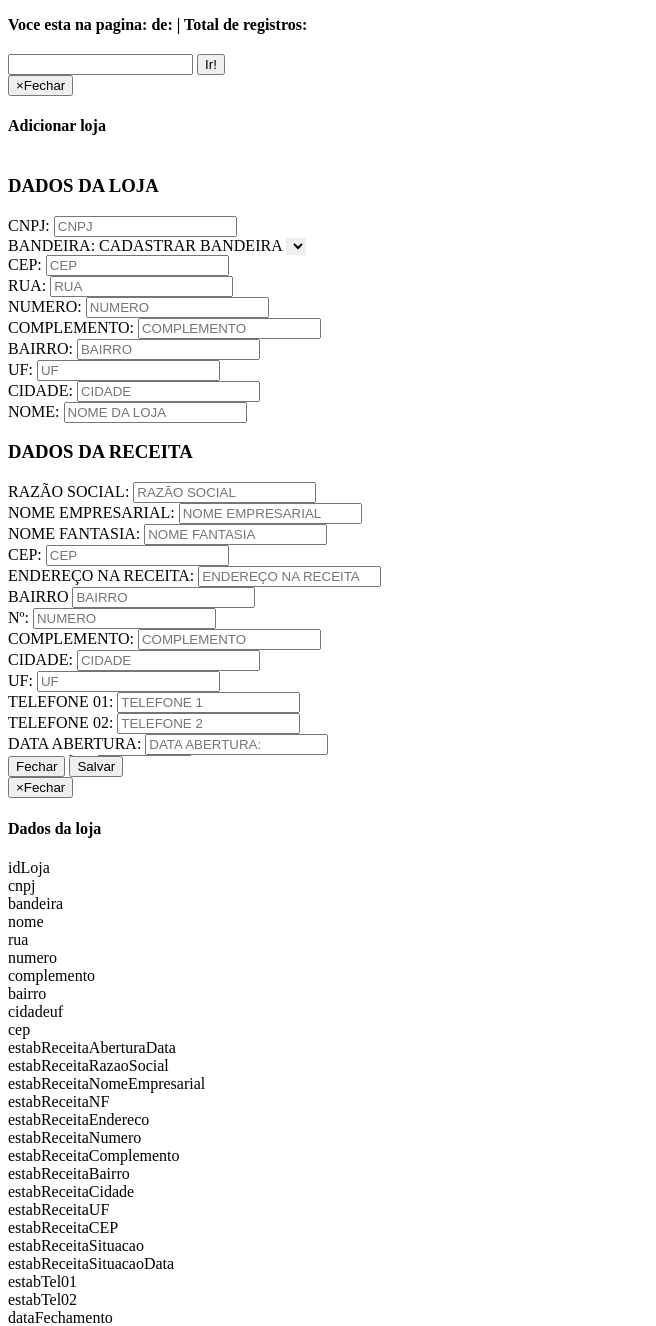
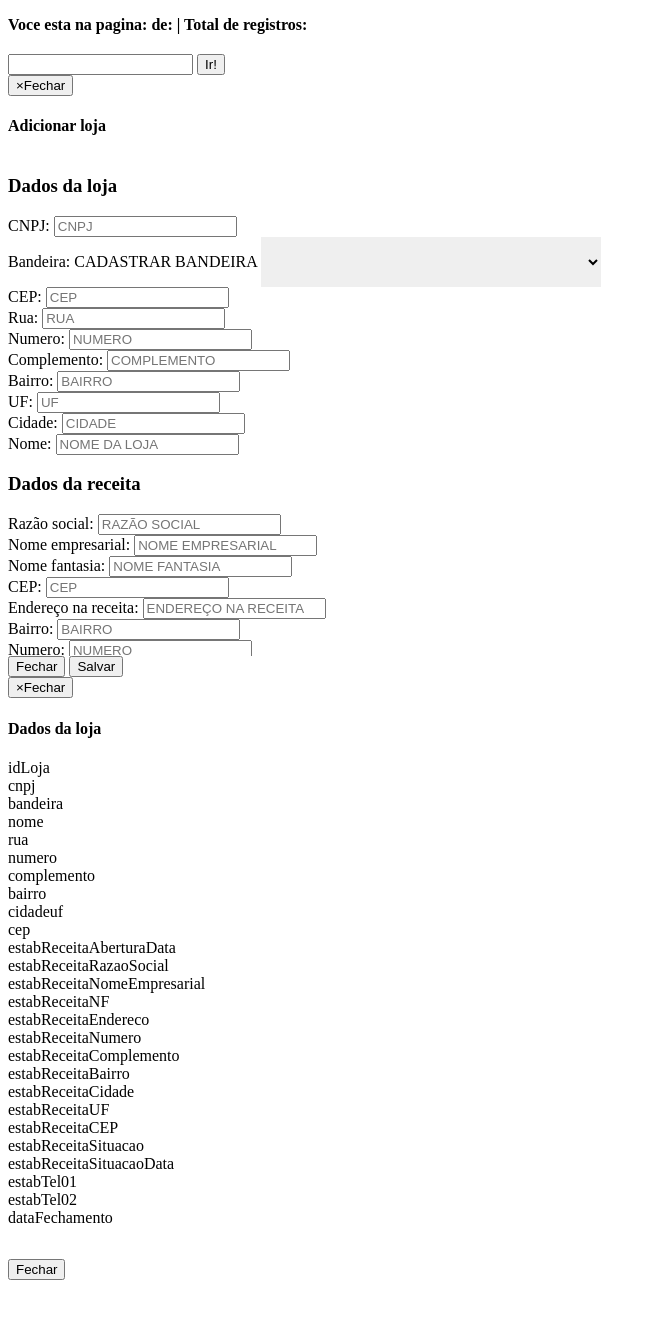
Before and after one commit to devcafe/webCafe, a PHP site: page /webCafe/modulos/mod_operacional/view/ger_lojas.php in a window 1280 px wide. Shown: the part 135-1461 px from the top of the page, without its empty margins (0-656 px from the left). After the commit the page ends 1415 px from the top, so only its background shows below. Run offline with PHP 8.4, Linux system fonts and the light colour scheme; the visitor is signed in with stand-in values (Sample User, id 1); data that the repository does not hold is empty.

Commit message:
Correcoes de layout

```diff
--- a/modulos/mod_operacional/view/ger_lojas.php
+++ b/modulos/mod_operacional/view/ger_lojas.php
@@ -136,7 +136,7 @@
 						<div class="form-group">
 						<div class="col-xs-12">
 								<div class="form-group has-feedback">
-									<label for="estabReceitaAberturaData"><h3>DADOS DA LOJA</h3></label>
+									<label for="estabReceitaAberturaData"><h3>Dados da loja</h3></label>
 								</div>
 							</div>
 							<div class="col-xs-7">
@@ -147,8 +147,8 @@
 							</div>
 							<div class="col-xs-5">
 								<div class="form-group has-feedback">
-									<label for="bandeira" >BANDEIRA: <a src = "#" contenteditable="true" tabindex = '-1' >CADASTRAR BANDEIRA</a></label>
-									<select name ="bandeira" class="form-control"> </select>
+									<label for="bandeira" >Bandeira: <a src = "#" contenteditable="true" tabindex = '-1' >Cadastrar bandeira</a></label>
+									<select name ="bandeira" class = "bandeirasSelectContainner"> </select>
 								</div>
 							</div>
 							<div class="col-xs-2">
@@ -159,26 +159,26 @@
 							</div>
 							<div class="col-xs-5">
 								<div class="form-group has-feedback">
-									<label for="rua">RUA:</label>
-									<input type="text" name = "rua" class="form-control" placeholder="RUA">
+									<label for="rua">Rua:</label>
+									<input type="text" name = "rua" class="form-control" placeholder="Rua">
 								</div>
 							</div>
 							<div class="col-xs-2">
 								<div class="form-group has-feedback">
-									<label for="numero">NUMERO:</label>
-									<input type="text" name = "numero" class="form-control" placeholder="NUMERO">
+									<label for="numero">Numero:</label>
+									<input type="text" name = "numero" class="form-control" placeholder="Numero">
 								</div>
 							</div>
 							<div class="col-xs-4">
 								<div class="form-group has-feedback">
-									<label for="complemento">COMPLEMENTO:</label>
-									<input type="text" name = "complemento" class="form-control" placeholder="COMPLEMENTO">
+									<label for="complemento">Complemento:</label>
+									<input type="text" name = "complemento" class="form-control" placeholder="Complemento">
 								</div>
 							</div>
 							<div class="col-xs-3">
 								<div class="form-group has-feedback">
-									<label for="bairro">BAIRRO:</label>
-									<input type="text" name = "bairro" class="form-control" placeholder="BAIRRO">
+									<label for="bairro">Bairro:</label>
+									<input type="text" name = "bairro" class="form-control" placeholder="Bairro">
 								</div>
 							</div>
 							<div class="col-xs-2">
@@ -189,14 +189,14 @@
 							</div>
 							<div class="col-xs-3 ">
 								<div class="form-group has-feedback">
-									<label for="cidade">CIDADE:</label>
-									<input type="text" name = "cidade" class="form-control" placeholder="CIDADE">
+									<label for="cidade">Cidade:</label>
+									<input type="text" name = "cidade" class="form-control" placeholder="Cidade">
 								</div>
 							</div>
 								<div class="col-xs-12">
 								<div class="form-group has-feedback">
-									<label for="nome">NOME:</label>
-									<input type="text" name = "nome" class="form-control" placeholder="NOME DA LOJA">
+									<label for="nome">Nome:</label>
+									<input type="text" name = "nome" class="form-control" placeholder="Nome da loja">
 								</div>
 							</div>
 
@@ -216,28 +216,28 @@
 
 							<div class="col-xs-12">
 								<div class="form-group has-feedback">
-									<label for="estabReceitaAberturaData"><h3>DADOS DA RECEITA</h3></label>
+									<label for="estabReceitaAberturaData"><h3>Dados da receita</h3></label>
 								</div>
 							</div>
 
 							<div class="col-xs-7">
 								<div class="form-group has-feedback">
-									<label for="estabReceitaRazaoSocial">RAZÃO SOCIAL:</label>
-									<input type="text" name = "estabReceitaRazaoSocial" class="form-control" placeholder="RAZÃO SOCIAL">
+									<label for="estabReceitaRazaoSocial">Razão social:</label>
+									<input type="text" name = "estabReceitaRazaoSocial" class="form-control" placeholder="Razão social">
 								</div>
 							</div>
 
 							<div class="col-xs-7">
 								<div class="form-group has-feedback">
-									<label for="estabReceitaNomeEmpresarial">NOME EMPRESARIAL:</label>
-									<input type="text" name = "estabReceitaNomeEmpresarial" class="form-control" placeholder="NOME EMPRESARIAL">
+									<label for="estabReceitaNomeEmpresarial">Nome empresarial:</label>
+									<input type="text" name = "estabReceitaNomeEmpresarial" class="form-control" placeholder="Nome empresarial">
 								</div>
 							</div>
 
 							<div class="col-xs-7">
 								<div class="form-group has-feedback">
-									<label for="estabReceitaNF">NOME FANTASIA:</label>
-									<input type="text" name = "estabReceitaNF" class="form-control" placeholder="NOME FANTASIA">
+									<label for="estabReceitaNF">Nome fantasia:</label>
+									<input type="text" name = "estabReceitaNF" class="form-control" placeholder="Nome fantasia">
 								</div>
 							</div>
 							<div class="col-xs-12">
@@ -254,34 +254,34 @@
 							</div>
 							<div class="col-xs-5">
 								<div class="form-group has-feedback">
-									<label for="estabReceitaEndereco">ENDEREÇO NA RECEITA:</label>
-									<input type="text" name = "estabReceitaEndereco" class="form-control" placeholder="ENDEREÇO NA RECEITA">
+									<label for="estabReceitaEndereco">Endereço na receita:</label>
+									<input type="text" name = "estabReceitaEndereco" class="form-control" placeholder="Endereço na receita">
 								</div>
 							</div>
 
 							<div class="col-xs-4">
 								<div class="form-group has-feedback">
-									<label for="estabReceitaBairro">BAIRRO</label>
+									<label for="estabReceitaBairro">Bairro:</label>
 									<input type="text" name = "estabReceitaBairro" class="form-control" placeholder="Bairro">
 								</div>
 							</div>
 
 							<div class="col-xs-2">
 								<div class="form-group has-feedback">
-									<label for="estabReceitaNumero">Nº:</label>
-									<input type="text" name = "estabReceitaNumero" class="form-control" placeholder="NUMERO">
+									<label for="estabReceitaNumero">Numero:</label>
+									<input type="text" name = "estabReceitaNumero" class="form-control" placeholder="Numero">
 								</div>
 							</div>
 							<div class="col-xs-4">
 								<div class="form-group has-feedback">
-									<label for="estabReceitaComplemento">COMPLEMENTO:</label>
-									<input type="text" name = "estabReceitaComplemento" class="form-control" placeholder="COMPLEMENTO">
+									<label for="estabReceitaComplemento">Complemento:</label>
+									<input type="text" name = "estabReceitaComplemento" class="form-control" placeholder="Complemento">
 								</div>
 							</div>
 							<div class="col-xs-3">
 								<div class="form-group has-feedback">
-									<label for="estabReceitaCidade">CIDADE:</label>
-									<input type="text" name = "estabReceitaCidade" class="form-control" placeholder="CIDADE">
+									<label for="estabReceitaCidade">Cidade:</label>
+									<input type="text" name = "estabReceitaCidade" class="form-control" placeholder="Cidade">
 								</div>
 							</div>
 							<div class="col-xs-2">
@@ -292,27 +292,27 @@
 							</div>
 							<div class="col-xs-4">
 								<div class="form-group has-feedback">
-									<label for="estabTel01">TELEFONE 01:</label>
-									<input type="text" name = "estabTel01" class="form-control" placeholder="TELEFONE 1">
+									<label for="estabTel01">Telefone 01:</label>
+									<input type="text" name = "estabTel01" class="form-control" placeholder="Telefone 1">
 								</div>
 							</div>
 							<div class="col-xs-4">
 								<div class="form-group has-feedback">
-									<label for="estabTel02">TELEFONE 02: </label>
-									<input type="text" name = "estabTel02" class="form-control" placeholder="TELEFONE 2">
+									<label for="estabTel02">Telefone 02: </label>
+									<input type="text" name = "estabTel02" class="form-control" placeholder="Telefone 2">
 								</div>
 							</div>
 
 							<div class="col-xs-4">
 								<div class="form-group has-feedback">
-									<label for="estabReceitaAberturaData">DATA ABERTURA:</label>
-									<input type="text" name = "estabReceitaAberturaData" class="form-control" placeholder="DATA ABERTURA:">
+									<label for="estabReceitaAberturaData">Data abertura:</label>
+									<input type="text" name = "estabReceitaAberturaData" class="form-control" placeholder="Data abertura:">
 								</div>
 							</div>
 
 							<div class="col-xs-3">
 								<div class="form-group has-feedback">
-									<label for="estabReceitaSituacao">SITUAÇÃO:</label>
+									<label for="estabReceitaSituacao">Situação:</label>
 									<select  name="estabReceitaSituacao" id="estabReceitaSituacao" class="form-control">
 										<option val="ATIVO" >ATIVO</option>
 										<option val="BAIXADA" >BAIXADA</option>
@@ -323,15 +323,15 @@
 							</div>
 							<div class="col-xs-4">
 								<div class="form-group has-feedback">
-									<label for="estabReceitaSituacaoData">SISTUAÇÃO DATA:</label>
-									<input type="text" name = "estabReceitaSituacaoData" class="form-control" placeholder="SITUAÇÃO DATA">
+									<label for="estabReceitaSituacaoData">Situação data:</label>
+									<input type="text" name = "estabReceitaSituacaoData" class="form-control" placeholder="Situação data">
 								</div>
 							</div>
 
 							<div class="col-xs-4">
 								<div class="form-group has-feedback">
-									<label for="dataFechamento">DATA FECHAMENTO:</label>
-									<input type="text" name = "dataFechamento" class="form-control" placeholder="DATA FECHAMENTO">
+									<label for="dataFechamento">Data fechamento:</label>
+									<input type="text" name = "dataFechamento" class="form-control" placeholder="Data fechamento">
 								</div>
 							</div>
 
--- a/modulos/mod_operacional/view/resources/css/ger_lojas.css
+++ b/modulos/mod_operacional/view/resources/css/ger_lojas.css
@@ -1,6 +1,15 @@
+.bandeirasSelectContainner{
+	width: 340px;
+	height: 50px;
+}
+
+.select2-choice{
+	height: 34px !important;
+}
+
 .modal-body{
 	overflow: scroll;
-	height: 600px;
+	height: 500px;
 }
 
 .top20{
```
